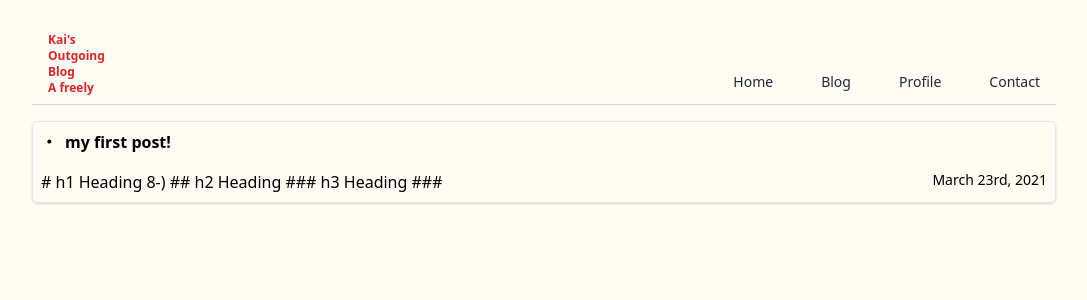
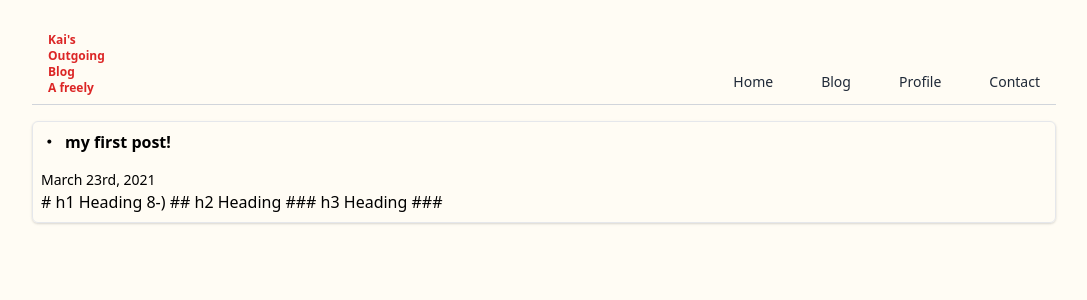
Before and after one commit to nasuka7/My_portfolio_and_blog, a Next.js app: page /blog in a window 1280 px wide. Shown: the top 300 px of the page, without its empty margins (96-1183 px from the left). Built offline with nearby package versions, Linux system fonts and the light colour scheme; what @tailwindcss/typography would draw is missing.

Commit message:
fix error blog

```diff
--- a/src/pages/blog.tsx
+++ b/src/pages/blog.tsx
@@ -1,11 +1,11 @@
 import { parseISO, format } from 'date-fns';
-import { GetServerSideProps, GetStaticPaths } from 'next';
+import { GetStaticPaths, GetStaticProps } from 'next';
 import Link from 'next/link';
 import React from 'react';
 import { getAllPosts } from '../lib/data';
 
 
-export const getServerSideProps:GetServerSideProps = async () => {
+export const getStaticProps:GetStaticProps = async () => {
   const allPosts = getAllPosts();
   return {
     props: {
@@ -16,6 +16,11 @@ export const getServerSideProps:GetServerSideProps = async () => {
         slug,
       })),
     },
+  };
+}
+
+export const getStaticPaths:GetStaticPaths = async () => {
+  return {
     paths: getAllPosts().map((post) => ({
       params: {
         slug: post.slug,
@@ -24,12 +29,6 @@ export const getServerSideProps:GetServerSideProps = async () => {
     fallback: false,
   };
 }
-
-// export const getStaticPaths:GetStaticPaths = async () => {
-//   return {
-
-//   };
-// }
 
 function BlogListItem({ slug, title, date, content }) {
   return (
@@ -40,7 +39,7 @@ function BlogListItem({ slug, title, date, content }) {
             <a className="font-bold"><span className="mr-2">・</span>{title}</a>
           </Link>
         </div>
-        <div className="text-sm float-right">{format(parseISO(date), 'MMMM do, uuu')}</div>
+        <div className="text-sm">{format(parseISO(date), 'MMMM do, uuu')}</div>
         <div>{content.substr(0, 50)}</div>
       </div>
     </div>
```
